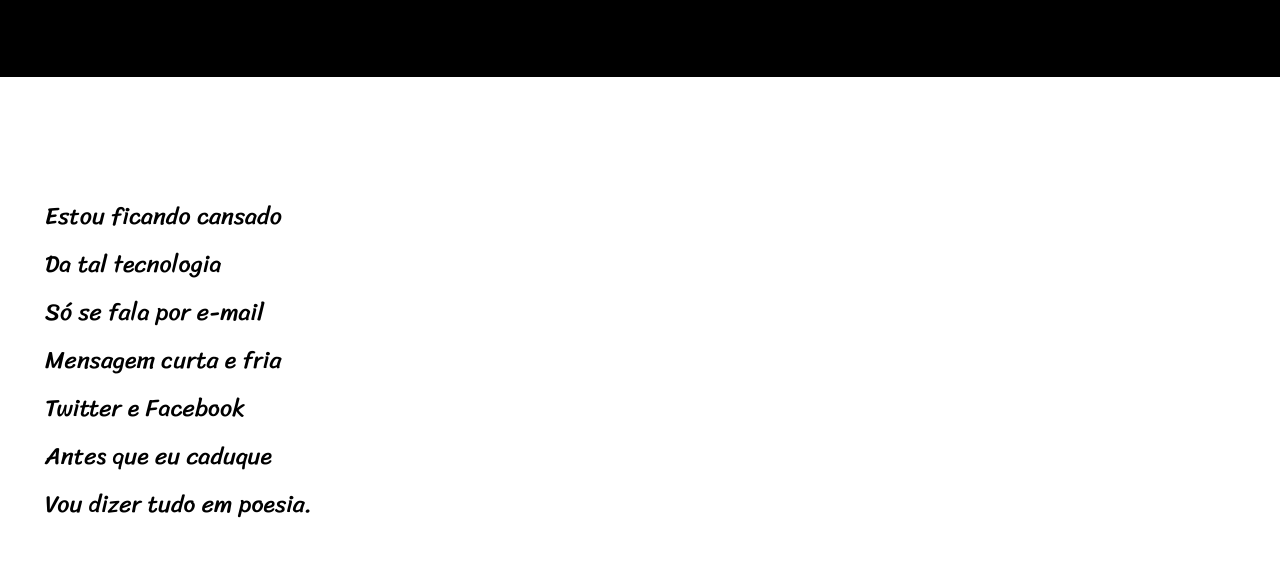
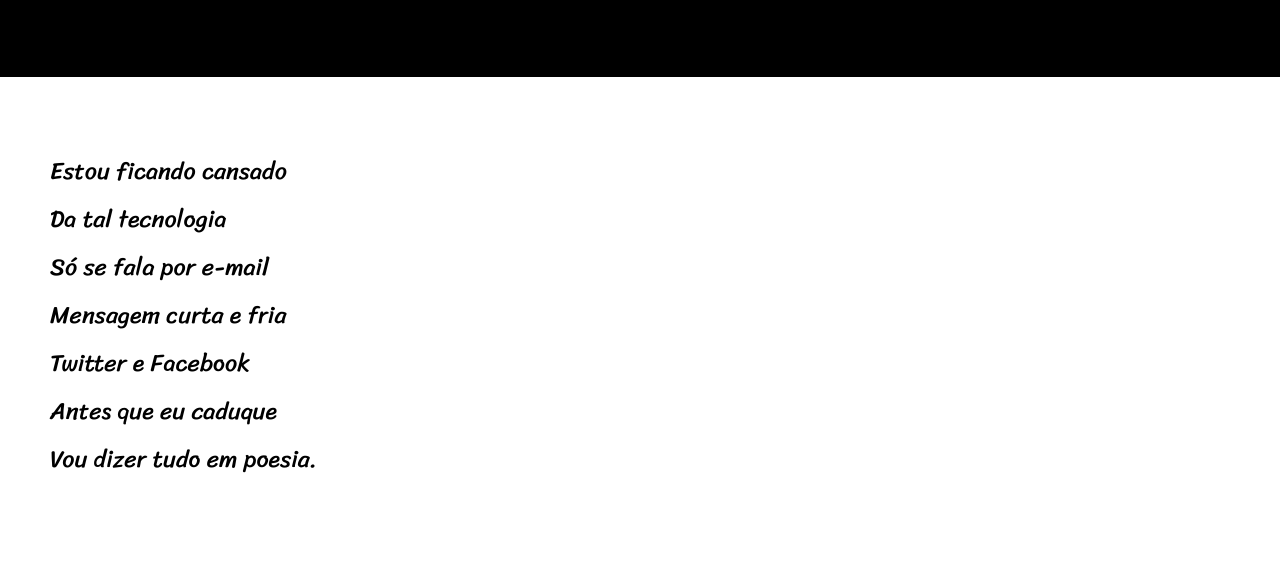
Before and after one commit to joao-pedro-souza/projeto-cordel, a plain HTML site: page index.html in a window 1280 px wide. Shown: the part 190-771 px from the top of the page. Drawn offline with Linux system fonts and the light colour scheme.

Commit message:
Update style.css

```diff
--- a/style.css
+++ b/style.css
@@ -44,8 +44,9 @@ main {
 }
 
 section {
-    margin: 60px 10px;
-    padding: 25px;
+    margin: 20px;
+    padding: 20px;
+    padding-bottom: 80px;
     font-family: var(--fonte-cordel);
     line-height: 2em;
 }
```
